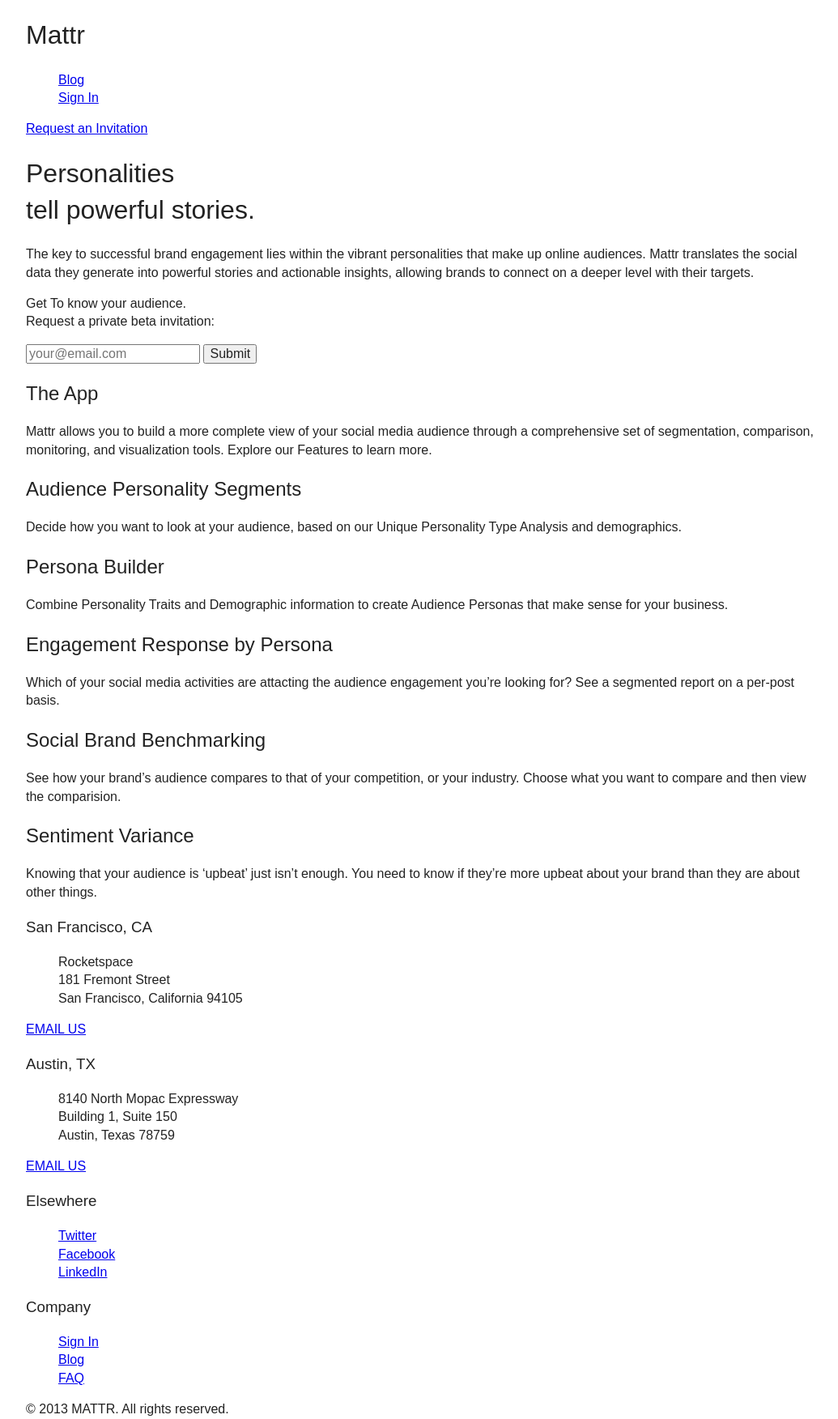
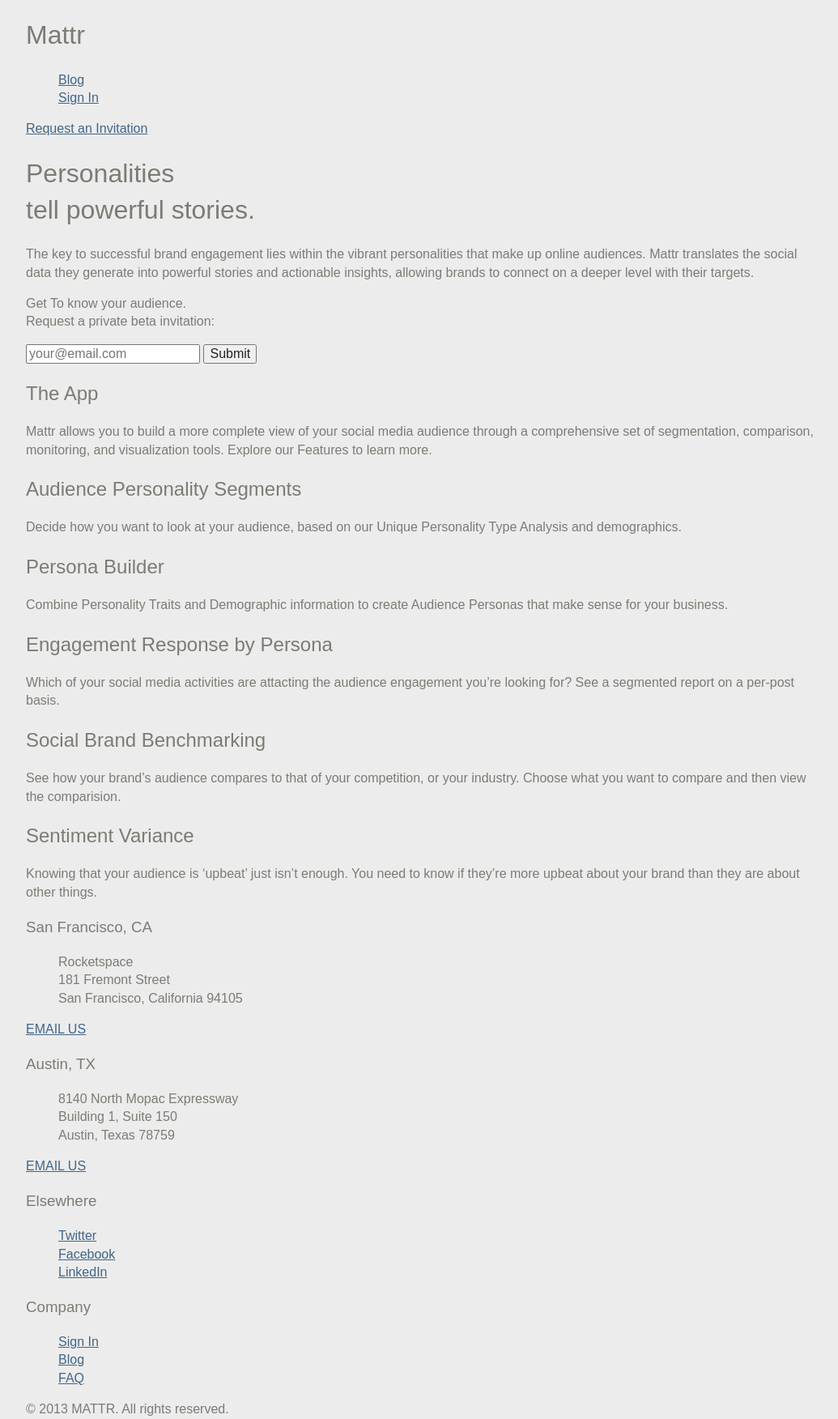
Before and after one commit to tannerhodges/mattr-test, a PHP site: page / in a window 1280 px wide. Shown: the whole page at 81% size, without its empty margins (118-1153 px from the left). Run offline with PHP 8.4, Linux system fonts and the light colour scheme; style sheets or scripts are compiled from the project's sources; some libraries are stand-ins or nearby versions.

Commit message:
Abstract colors to SASS
Colors have been abstracted from the original PSD to variables.

In addition, further sections have been added to better organize
screen.scss. Single line comments have also been tabbed out for better
readability.

```diff
--- a/sass/screen.scss
+++ b/sass/screen.scss
@@ -4,16 +4,34 @@
  * <link href="/css/screen.css" media="screen, projection" rel="stylesheet" type="text/css" /> */
 
 // Import additional CSS
-@import "compass/reset";
-@import "normalize";
-@import "h5bp";
+@import "compass/reset";				// Reset styles
+@import "normalize";						// Normalize
+@import "h5bp";									// HTML5 Boilerplate
 
 
 /* =======================================================================
 		VARIABLES
 ======================================================================= */
 
-$max-width: 980px; // The max width of the page content
+/* Layout
+----------------------------------------------------------------------- */
+$max-width: 980px;				// The max width of the page content (Guess-timated from original PSD)
+
+/* Colors
+----------------------------------------------------------------------- */
+// Background colors
+$bg-color-01: #ececec;		// Gallery Gray
+$bg-color-02: #e2e2e2;		// Mercury Gray
+
+// Font colors
+$font-color-01: #7c7b74;	// Friar Gray
+$font-color-02: #ffffff;	// White
+$font-color-02: #42014e;	// Plum Purple
+$font-color-04: #df0e6b;	// Raspberry Pink
+$font-color-03: #073768;	// Deep Sapphire
+
+// Link colors
+$link-color-01: #416589;	// Bismark Blue
 
 
 
@@ -23,15 +41,15 @@
 
 // Center block elements using margin auto
 @mixin center-block {
-	display: block; // Set display to block
-	margin: 0 auto; // Set margin to 0 (vertical) and auto (horizontal)
+	display: block;					// Set display to block
+	margin: 0 auto;					// Set margin to 0 (vertical) and auto (horizontal)
 }
 
 // Make an element span the full width of the window
 @mixin full-width {
-	@include center-block; // Center the block element
-	width: 100%; // Set width to 100%
-	max-width: $max-width; // Set max-width to predefined value
+	@include center-block;	// Center the block element
+	width: 100%;						// Set width to 100%
+	max-width: $max-width;	// Set max-width to predefined value
 }
 
 
@@ -43,8 +61,46 @@
 /* Content wrapper
 ----------------------------------------------------------------------- */
 .wrap {
-	@include full-width; // Wrap content at the max width of the page
+	@include full-width;		// Wrap content at the max width of the page
 }
+
+
+
+/* =======================================================================
+		PRESENTATION STYLES
+======================================================================= */
+
+/* Global styles
+----------------------------------------------------------------------- */
+html, body {
+	background: $bg-color-01;
+	color: $font-color-01;
+}
+
+/* Link styles
+----------------------------------------------------------------------- */
+a {
+	color: $link-color-01;
+
+	&:hover {
+		// Set hover styles
+	}
+}
+
+/* Header
+----------------------------------------------------------------------- */
+
+
+/* Hero
+----------------------------------------------------------------------- */
+
+
+/* Main Content
+----------------------------------------------------------------------- */
+
+
+/* Footer
+----------------------------------------------------------------------- */
 
 
 
```
Also changed, not shown: css/screen.css.
